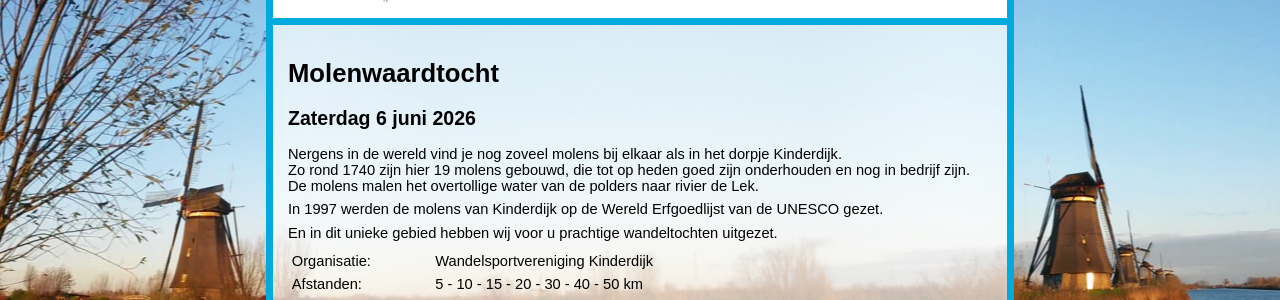
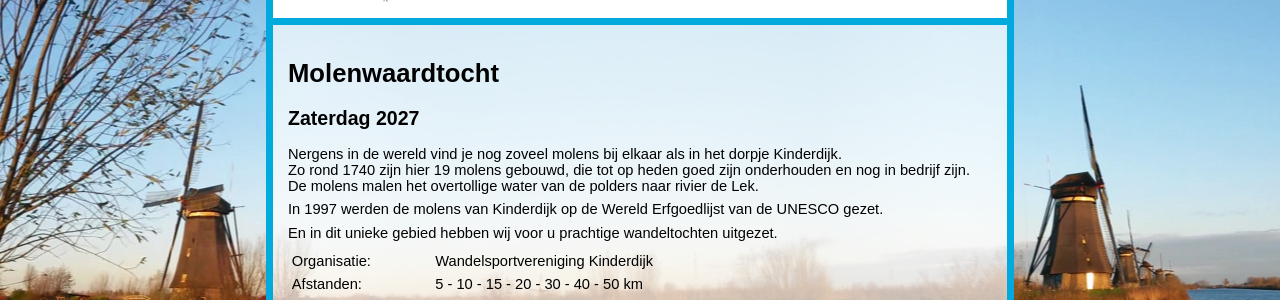
Before and after one commit to jvisser84/www.wsvkinderdijk.nl, a Jekyll site: the page built from docs/molenwaardtocht.md, in a window 1280 px wide. Shown: the part 190-490 px from the top of the page. Built offline with Jekyll 4.4.1, drawn with Linux system fonts in a browser that asks for light colours.

Commit message:
Flyer Molenwaardtocht 2026 verwijderd van index pagina en oude datum Molenwaardtocht verwijderd van pagina, omdat Molenwaardtocht inmiddels is geweest.

```diff
--- a/docs/molenwaardtocht.md
+++ b/docs/molenwaardtocht.md
@@ -3,7 +3,7 @@ layout: default
 title: Molenwaardtocht
 permalink: /molenwaardtocht
 ---
-### Zaterdag 6 juni 2026
+### Zaterdag 2027
 
 Nergens in de wereld vind je nog zoveel molens bij elkaar als in het dorpje Kinderdijk.
 Zo rond 1740 zijn hier 19 molens gebouwd, die tot op heden goed zijn onderhouden en nog in bedrijf zijn.
```
Also changed, not shown: docs/index.md (+0 -2 lines).
